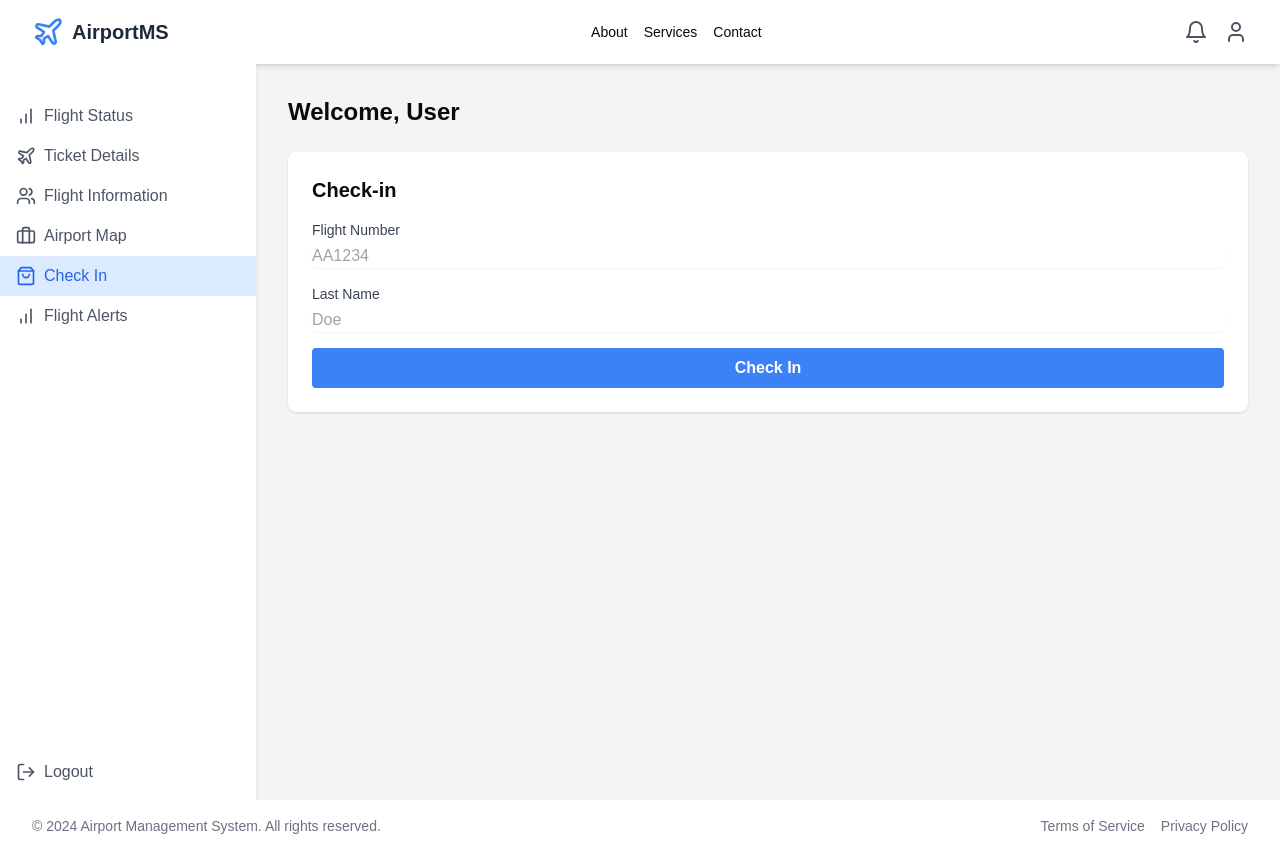
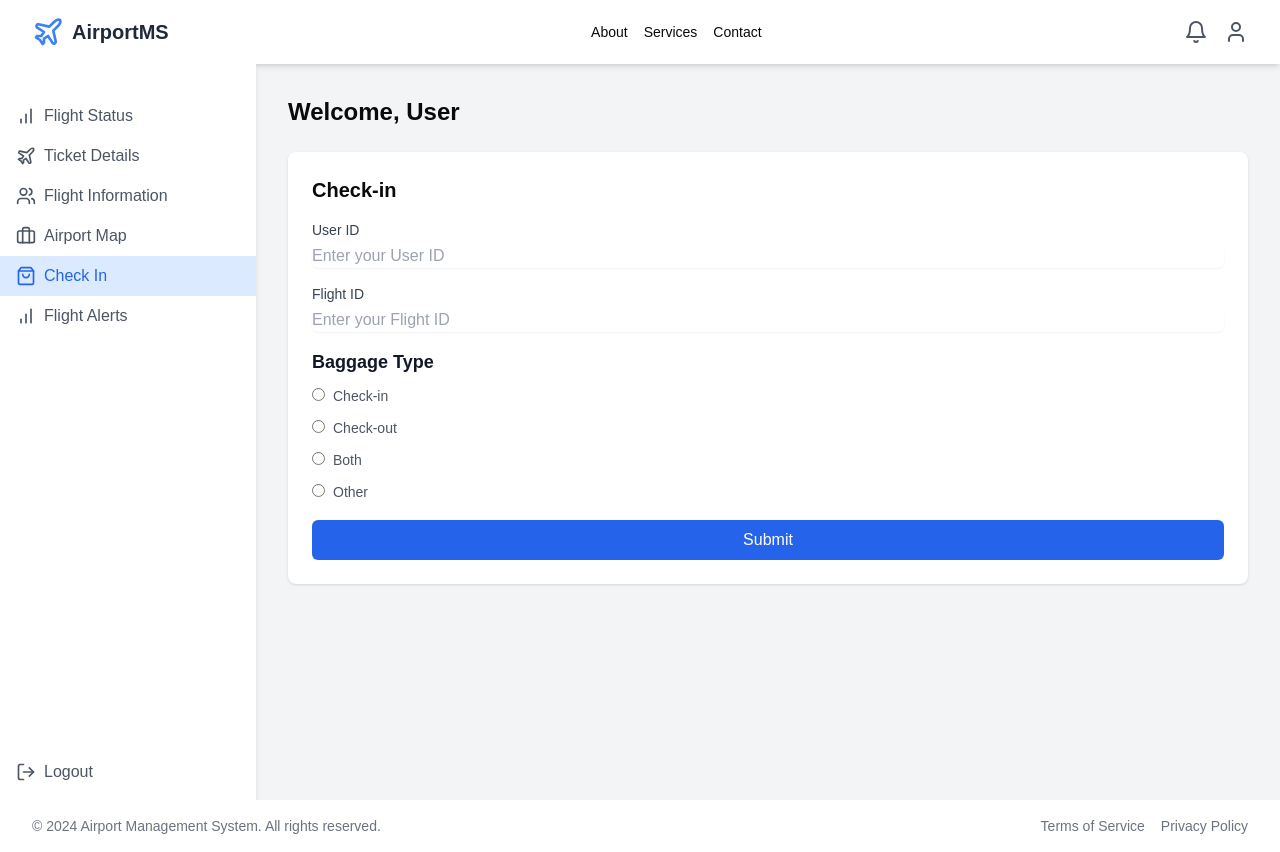
Before and after one commit to harshav2/Airport-Management-System, a Next.js app: page /dashboard/user in a window 1280 px wide. Both pictures are taken after a click on the link "Check In". Built offline with nearby package versions, Linux system fonts and the light colour scheme.

Commit message:
db triggger added & user check in logic

```diff
--- /dev/null
+++ b/app/api/check-in/route.js
@@ -0,0 +1,73 @@
+import { NextResponse } from "next/server";
+import { executeQuery } from "../../../lib/db";
+
+export async function POST(request) {
+  try {
+    const { type, flightId, userId } = await request.json();
+
+    // Check if FlightID exists in Flight table
+    const flightCheckResult = await executeQuery({
+      query: `SELECT COUNT(*) AS count FROM Flight WHERE ID = ?`,
+      values: [flightId],
+    });
+
+    if (flightCheckResult[0].count === 0) {
+      return NextResponse.json(
+        { message: "FlightID does not exist" },
+        { status: 404 }
+      );
+    }
+
+    // Check if UserID exists in User table
+    const userCheckResult = await executeQuery({
+      query: `SELECT COUNT(*) AS count FROM User WHERE ID = ?`,
+      values: [userId],
+    });
+
+    if (userCheckResult[0].count === 0) {
+      return NextResponse.json(
+        { message: "UserID does not exist" },
+        { status: 404 }
+      );
+    }
+
+    // Insert user on flight information into the UserOnFlight table
+    const userOnFlightResult = await executeQuery({
+      query: `INSERT INTO UserOnFlight (UserID, FlightID) VALUES (?, ?)`,
+      values: [userId, flightId],
+    });
+
+    // Check if the user on flight insert was successful
+    if (userOnFlightResult.affectedRows === 0) {
+      return NextResponse.json(
+        { message: "Failed to add user on flight" },
+        { status: 500 }
+      );
+    }
+
+    // Insert baggage information into the Baggage table
+    const baggageResult = await executeQuery({
+      query: `INSERT INTO Baggage (Type, FlightID, UserID) VALUES (?, ?, ?)`,
+      values: [type, flightId, userId],
+    });
+
+    // Check if the baggage insert was successful
+    if (baggageResult.affectedRows === 0) {
+      return NextResponse.json(
+        { message: "Failed to add baggage" },
+        { status: 500 }
+      );
+    }
+
+    return NextResponse.json(
+      { message: "User on flight and baggage added successfully" },
+      { status: 201 }
+    );
+  } catch (error) {
+    console.error("Baggage insertion error:", error);
+    return NextResponse.json(
+      { message: "An error occurred during insertion", error: error.message },
+      { status: 500 }
+    );
+  }
+}
--- a/app/dashboard/user/page.js
+++ b/app/dashboard/user/page.js
@@ -393,52 +393,126 @@ function AirportMap() {
     </div>
   );
 }
+export function CheckIn() {
+  const [userId, setUserId] = useState("");
+  const [flightId, setFlightId] = useState("");
+  const [baggageType, setBaggageType] = useState("");
 
-function CheckIn() {
+  const handleBaggageChange = (e) => {
+    setBaggageType(e.target.value);
+  };
+
+  const handleSubmit = async (e) => {
+    e.preventDefault();
+    if (!userId || !flightId || !baggageType) {
+      alert("Please fill in all required fields.");
+      return;
+    }
+
+    // Prepare the payload
+    const payload = {
+      type: baggageType,  // Use a single type
+      flightId,
+      userId,
+    };
+
+    try {
+      // Send the data to your backend API endpoint
+      const response = await fetch('/api/check-in', { // Adjusted to use relative path
+        method: 'POST',
+        headers: {
+          'Content-Type': 'application/json',
+        },
+        body: JSON.stringify(payload),
+      });
+
+      if (!response.ok) {
+        throw new Error('Network response was not ok');
+      }
+
+      const result = await response.json();
+      console.log('Success:', result);
+      alert('Check-in successful!');
+    } catch (error) {
+      console.error('Error:', error);
+      alert('There was an error during check-in. Please try again.');
+    }
+  };
+
   return (
     <div className="bg-white shadow rounded-lg p-4 md:p-6">
       <h2 className="text-xl font-semibold mb-4">Check-in</h2>
-      <form className="space-y-4">
+      <form className="space-y-4" onSubmit={handleSubmit}>
+        {/* User ID Input */}
         <div>
-          <label
-            className="block text-sm font-medium text-gray-700"
-            htmlFor="flightNumber"
-          >
-            Flight Number
+          <label className="block text-sm font-medium text-gray-700" htmlFor="userId">
+            User ID
           </label>
           <input
+            value={userId}
+            onChange={(e) => setUserId(e.target.value)}
             className="mt-1 block w-full rounded-md border-gray-300 shadow-sm focus:border-blue-300 focus:ring focus:ring-blue-200 focus:ring-opacity-50"
-            id="flightNumber"
+            id="userId"
             type="text"
-            placeholder="AA1234"
+            placeholder="Enter your User ID"
           />
         </div>
+
+        {/* Flight ID Input */}
         <div>
-          <label
-            className="block text-sm font-medium text-gray-700"
-            htmlFor="lastName"
-          >
-            Last Name
+          <label className="block text-sm font-medium text-gray-700" htmlFor="flightId">
+            Flight ID
           </label>
           <input
+            value={flightId}
+            onChange={(e) => setFlightId(e.target.value)}
             className="mt-1 block w-full rounded-md border-gray-300 shadow-sm focus:border-blue-300 focus:ring focus:ring-blue-200 focus:ring-opacity-50"
-            id="lastName"
+            id="flightId"
             type="text"
-            placeholder="Doe"
+            placeholder="Enter your Flight ID"
           />
         </div>
+
+        {/* Baggage Type Radio Buttons */}
         <div>
-          <button
-            className="w-full bg-blue-500 hover:bg-blue-700 text-white font-bold py-2 px-4 rounded focus:outline-none focus:shadow-outline"
-            type="submit"
-          >
-            Check In
-          </button>
+          <label className="block text-lg font-bold text-gray-900">
+            Baggage Type
+          </label>
+          <div className="mt-2 space-y-2">
+            {["Check-in", "Check-out", "Both", "Other"].map((type) => (
+              <div key={type}>
+                <input
+                  type="radio"
+                  id={type}
+                  name="baggageType"
+                  value={type}
+                  checked={baggageType === type}
+                  onChange={handleBaggageChange}
+                />
+                <label className="ml-2 text-sm text-gray-600" htmlFor={type}>
+                  {type}
+                </label>
+              </div>
+            ))}
+          </div>
         </div>
+
+        {/* Submit Button */}
+        <button
+          type="submit"
+          className="w-full mt-4 bg-blue-600 text-white py-2 rounded-md hover:bg-blue-700"
+        >
+          Submit
+        </button>
       </form>
     </div>
   );
 }
+
+
+
+
+
 
 function FlightAlerts() {
   return (
```
Also changed, not shown: 1 other file (tests, documents, lock files or other folders).
